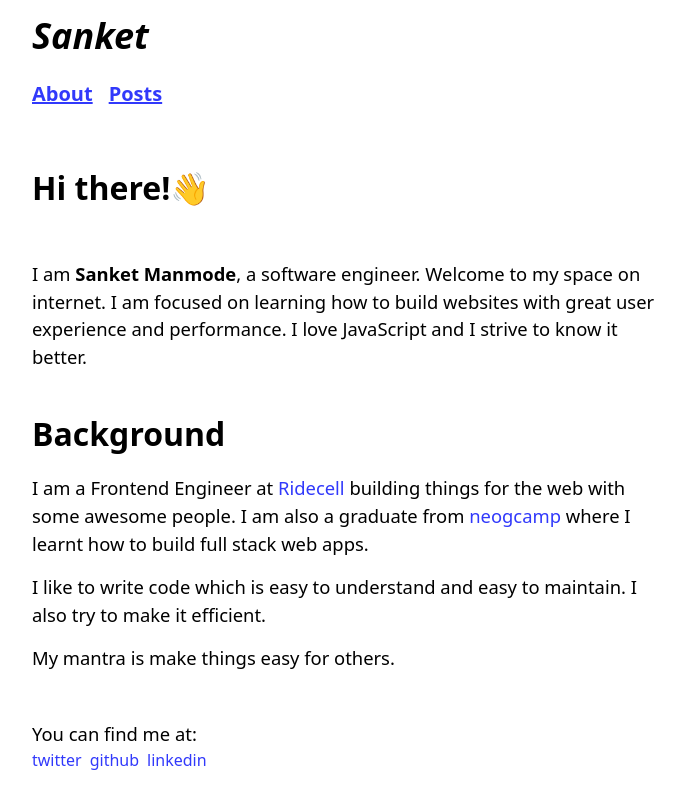
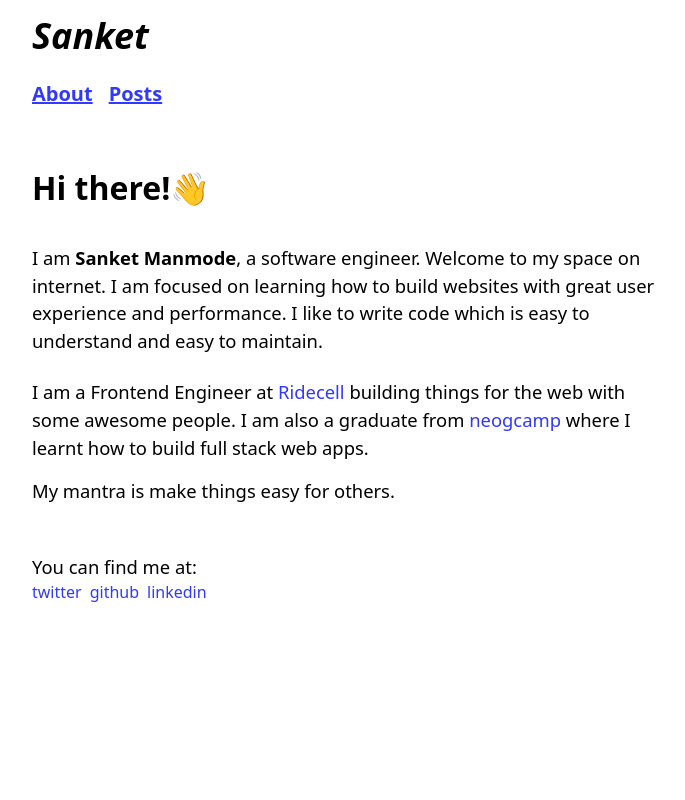
Before and after one commit to manmodesanket/website, a Next.js app: page / in a window 1280 px wide. Shown: the whole page, without its empty margins (296-981 px from the left). Built offline with nearby package versions, Linux system fonts and the light colour scheme.

Commit message:
chore: Intro change

```diff
--- a/src/components/Intro/Intro.tsx
+++ b/src/components/Intro/Intro.tsx
@@ -15,16 +15,15 @@ const Intro: React.FC<{}> = () => {
         <section className="md:mb-0 my-8">
           <h2 className="py-2">Hi there!👋</h2>
         </section>
-        <section className="md:mb-0 my-8">
+        <section className="md:mb-0 my-4">
           <p className="py-2">
             I am <span className="font-bold">Sanket Manmode</span>, a software
             engineer. Welcome to my space on internet. I am focused on learning
             how to build websites with great user experience and performance. I
-            love JavaScript and I strive to know it better.
+            like to write code which is easy to understand and easy to maintain.
           </p>
         </section>
-        <section className="mb-8 md:mb-0 my-8">
-          <h2 className="font-bold mb-4">Background</h2>
+        <section className="mb-8 md:mb-0 my-4">
           <p className="mb-4">
             I am a Frontend Engineer at{" "}
             <Link link="https://ridecell.com/" text="Ridecell" /> building
@@ -32,10 +31,7 @@ const Intro: React.FC<{}> = () => {
             from <Link link="https://neog.camp/" text="neogcamp" /> where I
             learnt how to build full stack web apps.
           </p>
-          <p className="mb-4">
-            I like to write code which is easy to understand and easy to
-            maintain. I also try to make it efficient.
-          </p>
+
           <p className="mb-4">My mantra is make things easy for others.</p>
         </section>
         <section className="mb-8 md:mb-0 my-8">
--- a/tailwind.config.js
+++ b/tailwind.config.js
@@ -1,5 +1,5 @@
 module.exports = {
-  purge: ["./src/**/*.{js,jsx,ts,tsx}", "./public/index.html"],
+  content: ["./src/**/*.{js,jsx,ts,tsx}", "./public/index.html"],
   darkMode: "class", // or 'media' or 'class'
   theme: {
     extend: {
```
